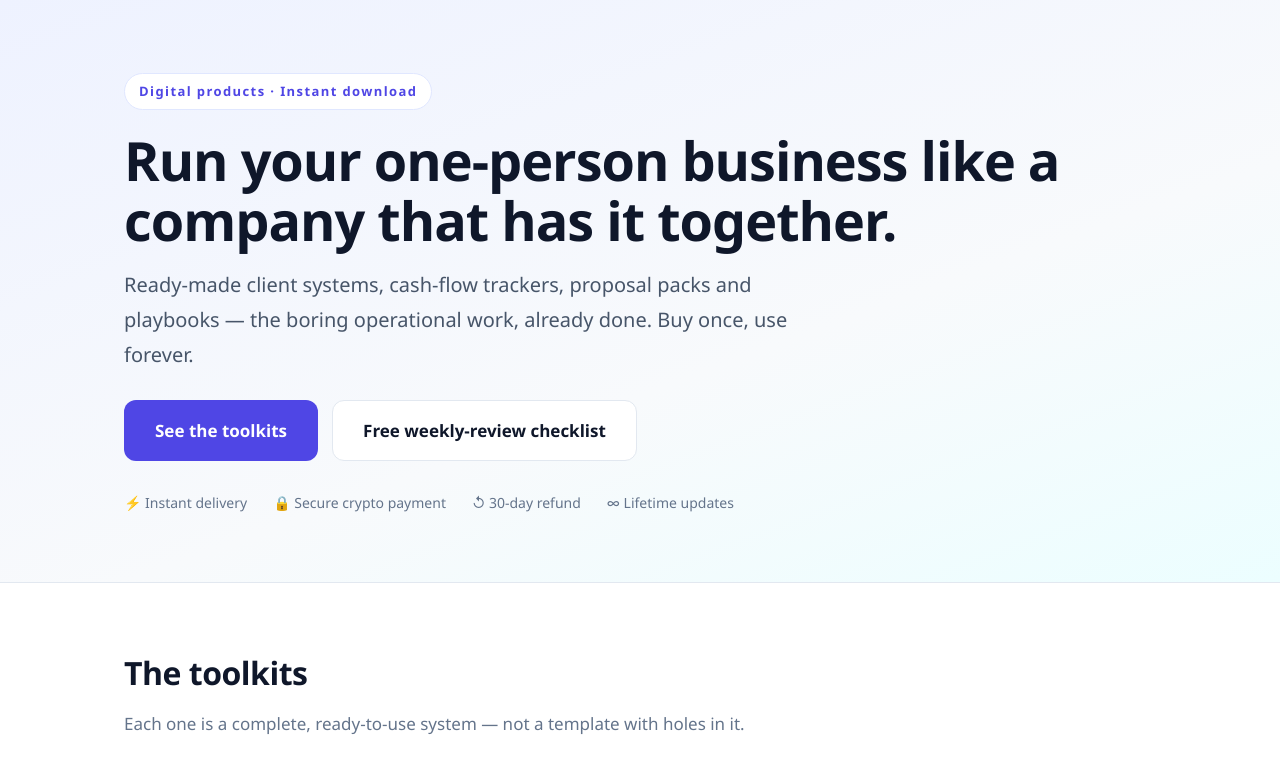
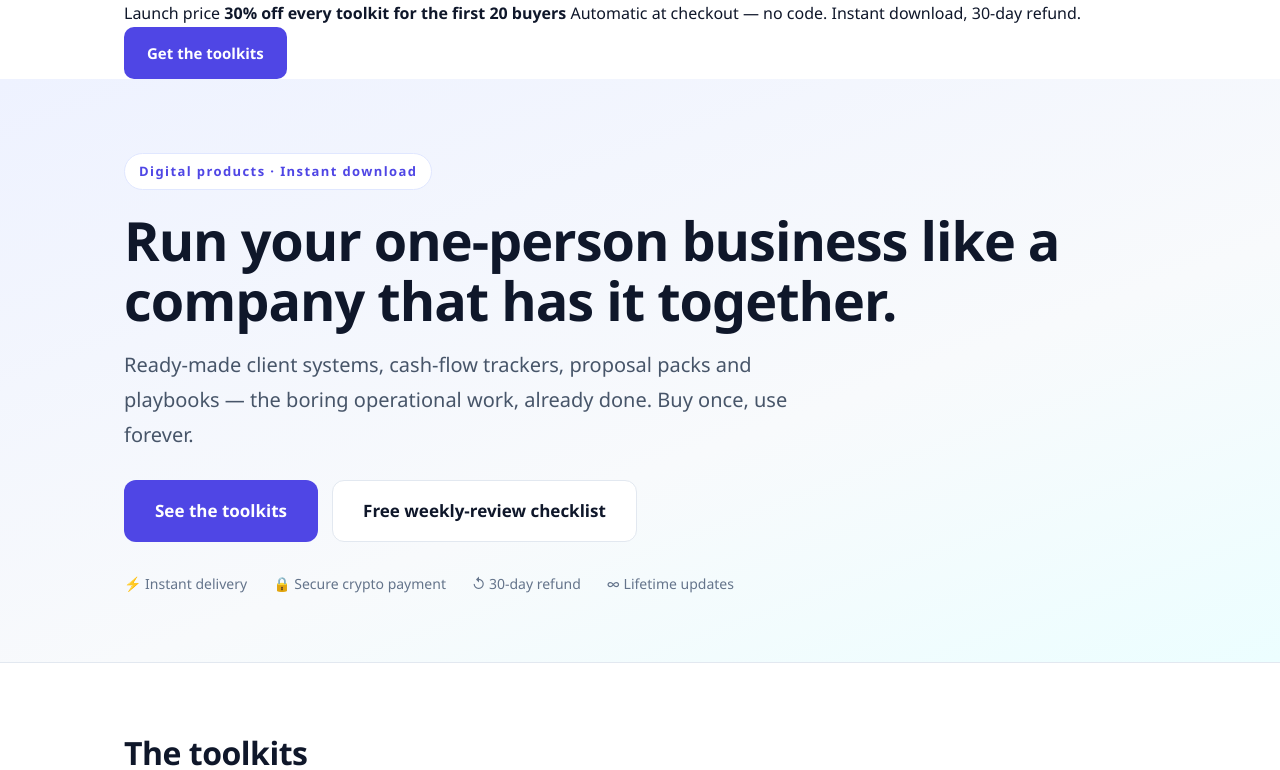
Before and after one commit to aliamini51300-maker/aliamini51300-maker.github.io, a plain HTML site: page index.html in a window 1280 px wide. Shown: the part 64-834 px from the top of the page. Drawn offline with Linux system fonts and the light colour scheme; grey boxes are pictures that could not be loaded.

Commit message:
soloforge: publish pages: index.html

```diff
--- a/index.html
+++ b/index.html
@@ -27,6 +27,15 @@
 </header>
 
 <main>
+  <div class="launch-strip">
+    <div class="wrap launch-strip-inner">
+      <span class="launch-tag">Launch price</span>
+      <strong>30% off every toolkit for the first 20 buyers</strong>
+      <span class="muted">Automatic at checkout — no code. Instant download, 30-day refund.</span>
+      <a class="btn btn-primary btn-sm" href="https://soloforge-hxc0.onrender.com/">Get the toolkits</a>
+    </div>
+  </div>
+
   <section class="hero">
     <div class="wrap">
       <span class="eyebrow">Digital products · Instant download</span>
```
